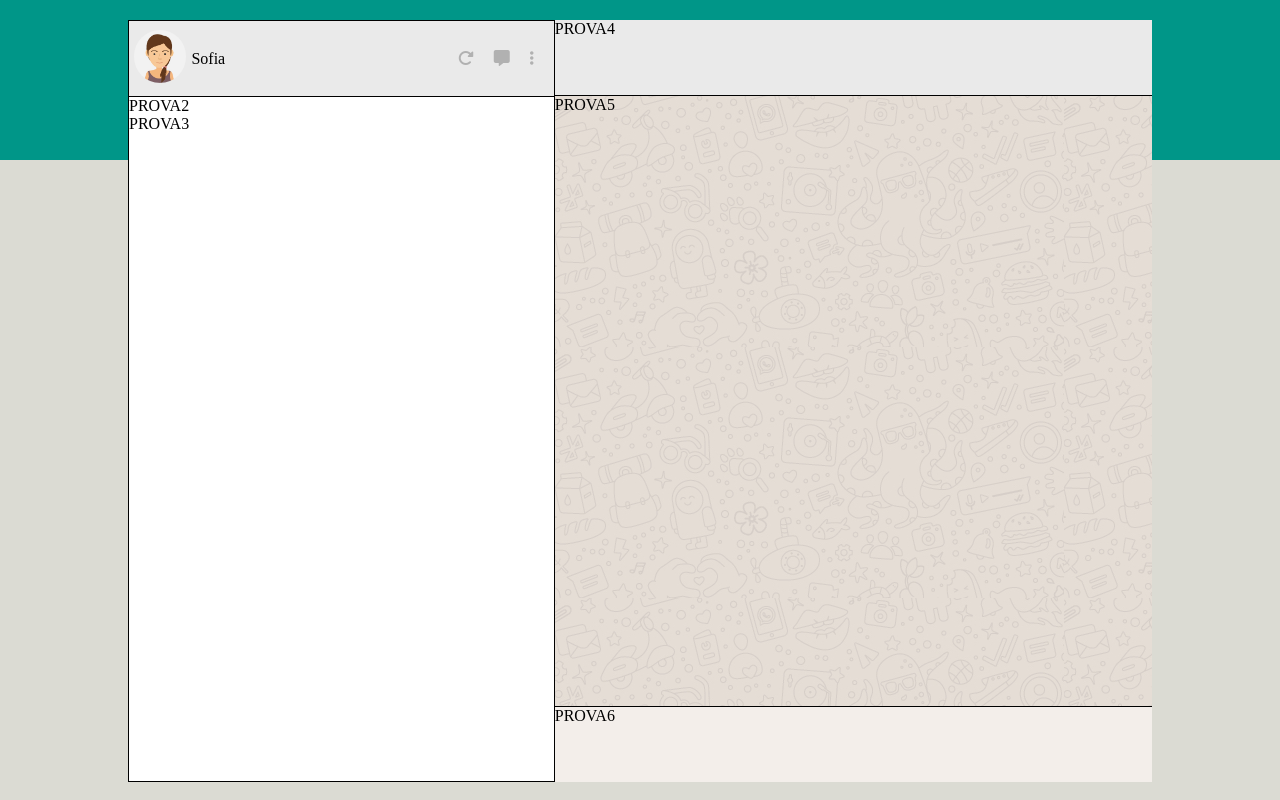
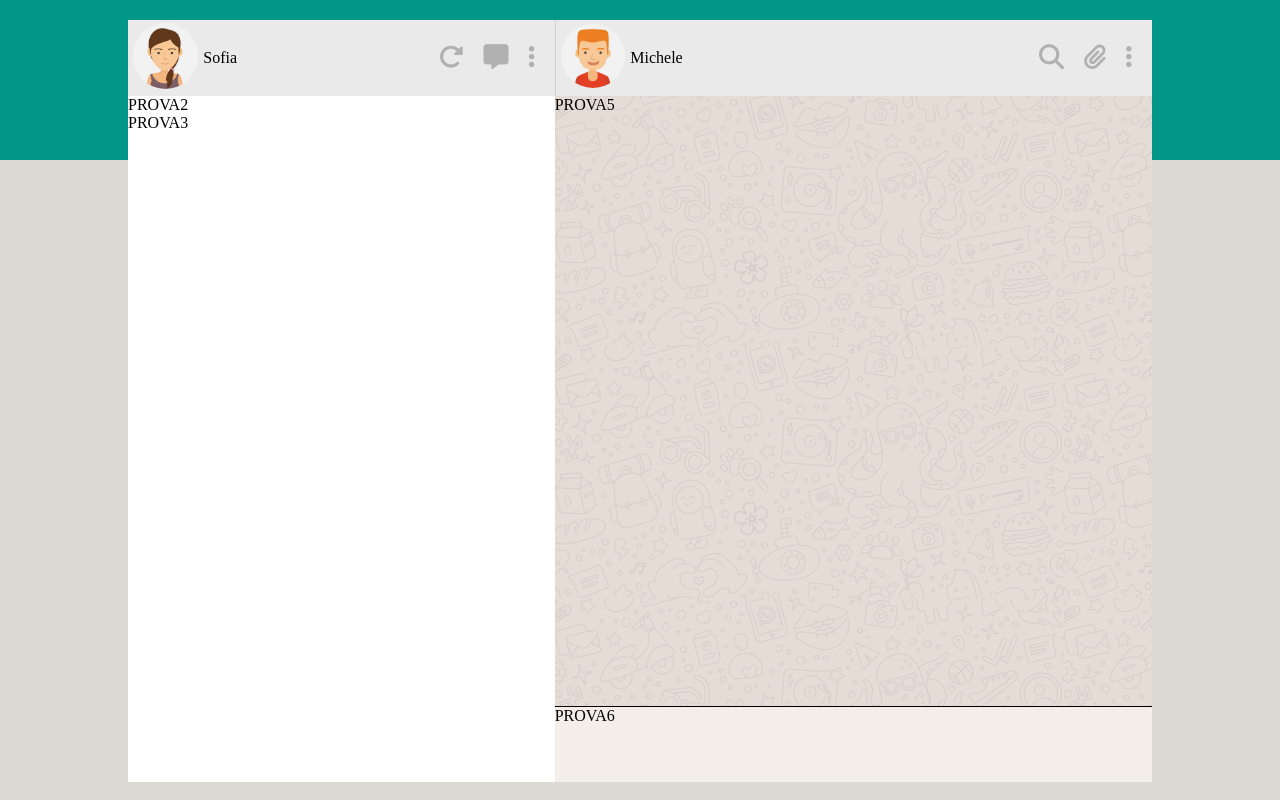
Before and after one commit to ClaudioAiello23/vue-boolzapp, a plain HTML site: page milestone1/index.html in a window 1280 px wide. Drawn offline with nearby package versions, Linux system fonts and the light colour scheme.

Commit message:
inserimento Header Central

```diff
--- a/milestone1/css/style.css
+++ b/milestone1/css/style.css
@@ -15,15 +15,6 @@ REGOLE DI RESET
 REGOLE SETUP
 *************************
 */
-
-.aside_bar{
-    background-color: white;
-    border: 1px solid black;
-}
-
-.aside_header, .header_main{
-    border-bottom: 1px solid black;
-}
 
 .footer_main{
     border-top: 1px solid black;
@@ -76,6 +67,7 @@ GLOBAL CONTAINER
 .aside_bar{
     width: var(--aside_width);
     height: inherit;
+    background-color: white;
 }
 
 .aside_header, .header_main{
@@ -90,8 +82,8 @@ GLOBAL CONTAINER
 }
 
 .img_box{
-    height: calc(var(--header_footer_height) - 2rem);
-    width: calc(var(--header_footer_height) - 1rem);
+    height: calc(var(--header_footer_height) - 0.2rem);
+    width: calc(var(--header_footer_height) - 0.2rem);
     padding: 0 .3125rem;
 }
 
@@ -100,19 +92,23 @@ GLOBAL CONTAINER
     border-radius: 100%;
 }
 
-.aside_icons{
+.header_icons{
     list-style: none;
     padding-right: .625rem;
 }
 
-.aside_icons li a{
+.header_icons li a{
     text-decoration: none;
     color:#b1b1b1;
     padding: 0 .625rem;
+    font-size: 1.5625rem;
 }
 
 /* SEZIONE CENTRAL CONTAINER MESSAGGI */
 
+.header_main {
+    border-left: 1px solid lightgray;
+}
 .central_container{
     width: calc(var(--container_width) - var(--aside_width));
 }
--- a/milestone1/index.html
+++ b/milestone1/index.html
@@ -23,7 +23,7 @@
                     </div>
                     <div id="avatar_name">Sofia</div>
                 </div>
-                <ul class="aside_icons flex">
+                <ul class="header_icons flex">
                     <li><a href="#"><i class="fa-solid fa-rotate-right"></i></a></li>
                     <li><a href="#"><i class="fa-solid fa-message"></i></a></li>
                     <li><a href="#"><i class="fa-solid fa-ellipsis-vertical"></i></a></li>
@@ -39,8 +39,18 @@
         <!-- Fine Sezione barra laterale contatti -->
         <!-- Inizio Sezione main central-->
         <section class="central_container">
-            <header class="header_main">
-                PROVA4
+            <header class="header_main flex">
+                <div class="avatar_box flex">
+                    <div class="img_box">
+                        <a href=""><img src="img/avatar_1.jpg" alt="avatar"></a>
+                    </div>
+                    <div id="avatar_name">Michele</div>
+                </div>
+                <ul class="header_icons flex">
+                    <li><a href="#"><i class="fa-solid fa-magnifying-glass"></i></a></li>
+                    <li><a href="#"><i class="fa-solid fa-paperclip"></i></a></li>
+                    <li><a href="#"><i class="fa-solid fa-ellipsis-vertical"></i></a></li>
+                </ul>
             </header>
             <main class="box_main">
                 PROVA5
```
